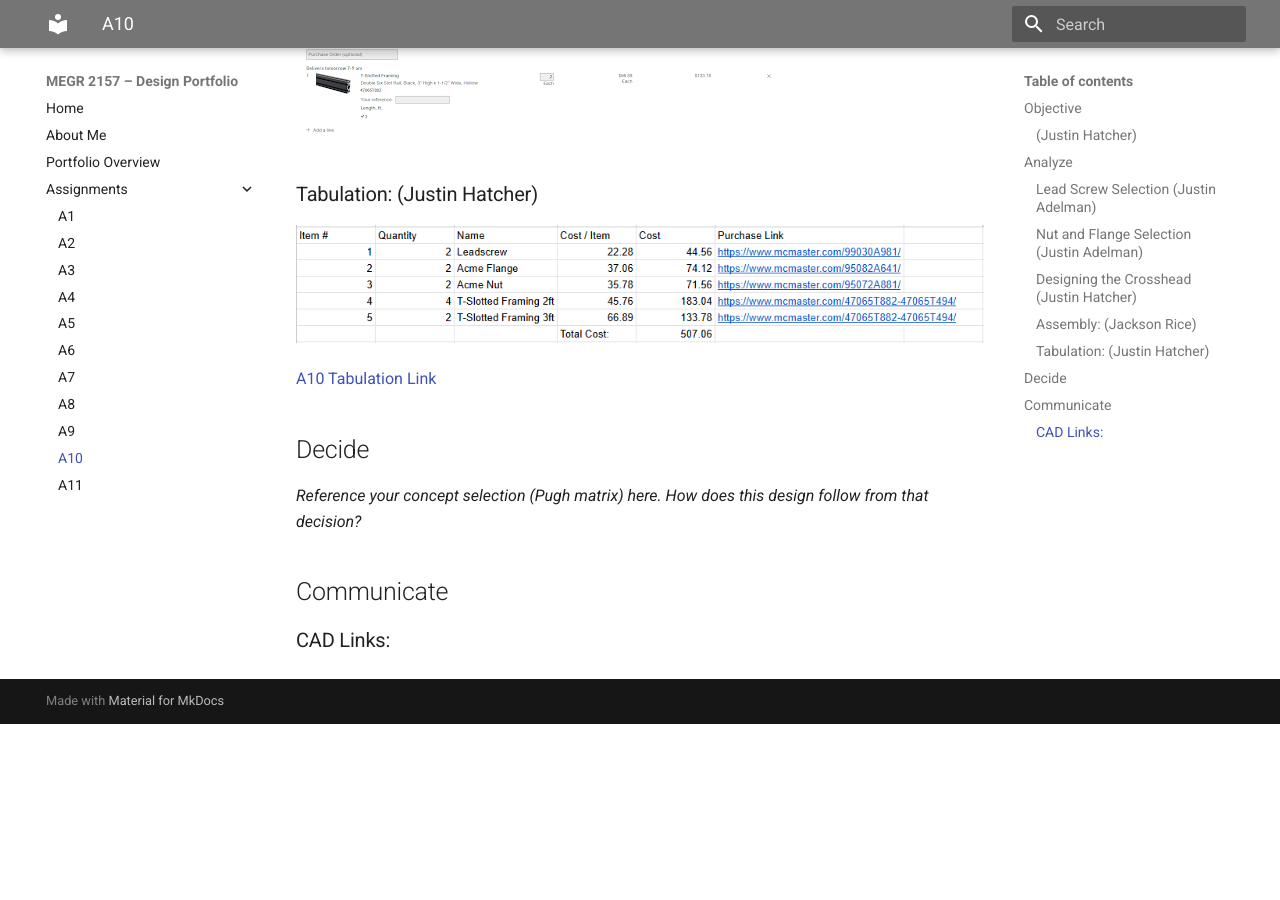
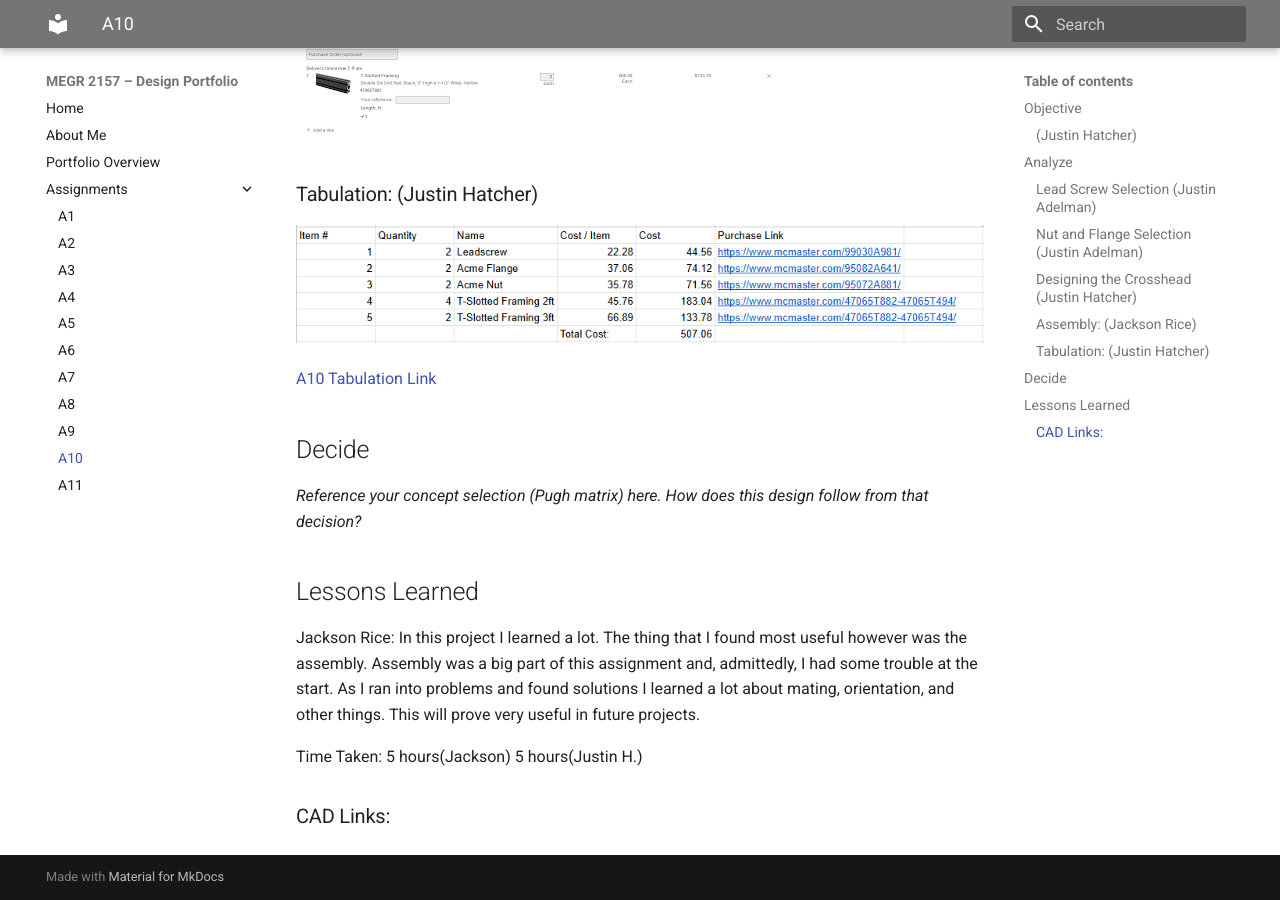
Before and after one commit to jadelma5/megr2156-portfolio, an MkDocs documentation site: the page built from docs/assignments/A10/index.md, in a window 1280 px wide and 900 px high, scrolled down 12133 px. Built offline with MkDocs 1.6.1 and Material for MkDocs 9.7.7, drawn with Linux system fonts in a browser that asks for light colours; before the commit the page ends 12857 px from its top, so only the background shows below that.

Commit message:
Add 'Lessons Learned' section to index.md
Added a 'Lessons Learned' section detailing insights and time spent on the project.

```diff
--- a/docs/assignments/A10/index.md
+++ b/docs/assignments/A10/index.md
@@ -89,5 +89,10 @@ Now was time for the full assembly. This was just the crosshead assembly and the
 ## Decide
 _Reference your concept selection (Pugh matrix) here. How does this design follow from that decision?_
 
-## Communicate
+## Lessons Learned
+Jackson Rice: In this project I learned a lot. The thing that I found most useful however was the assembly. Assembly was a big part of this assignment and, admittedly, I had some trouble at the start. As I ran into problems and found solutions I learned a lot about mating, orientation, and other things. This will prove very useful in future projects.
+
+Time Taken: 5 hours(Jackson)
+            5 hours(Justin H.)
+
 ### CAD Links:
```
